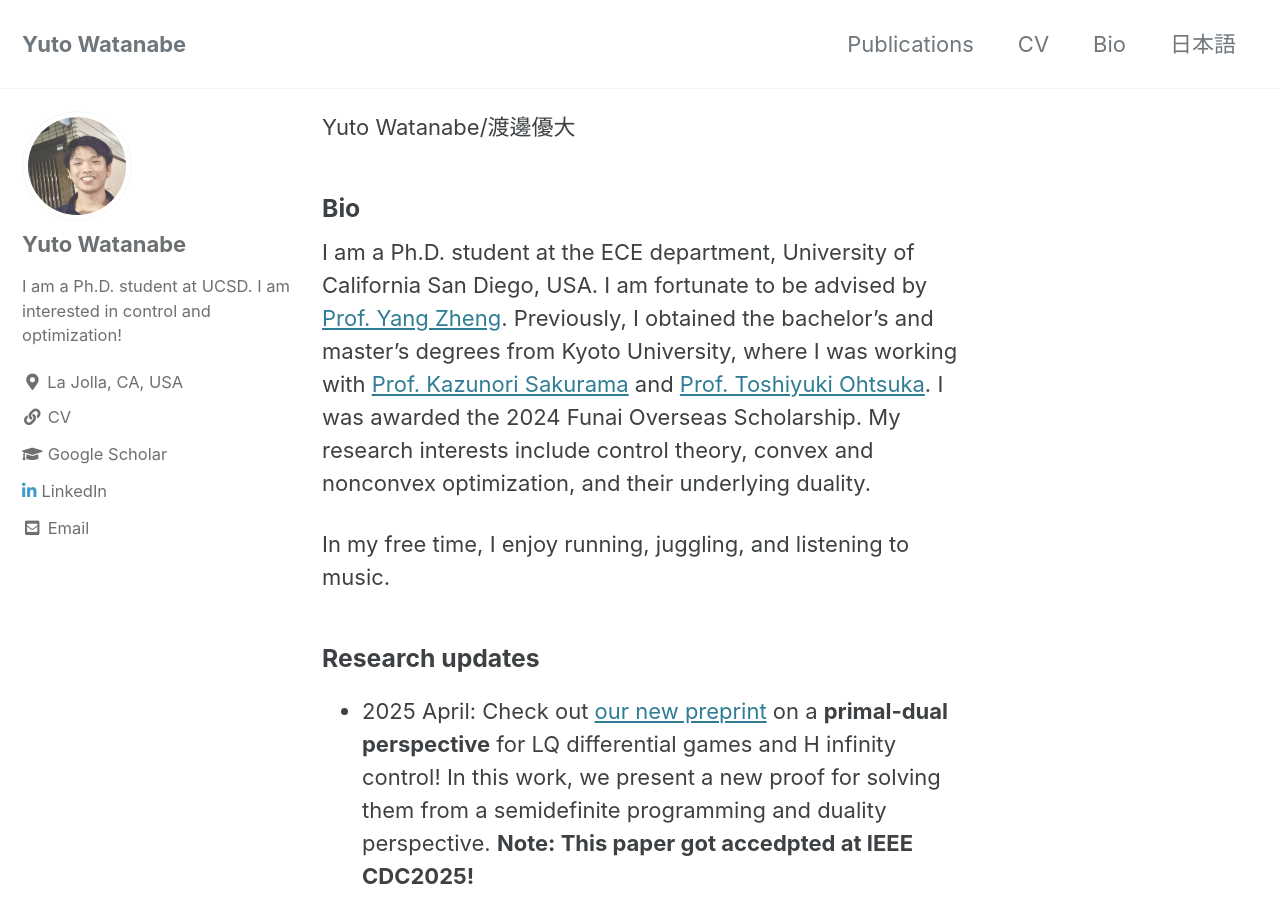
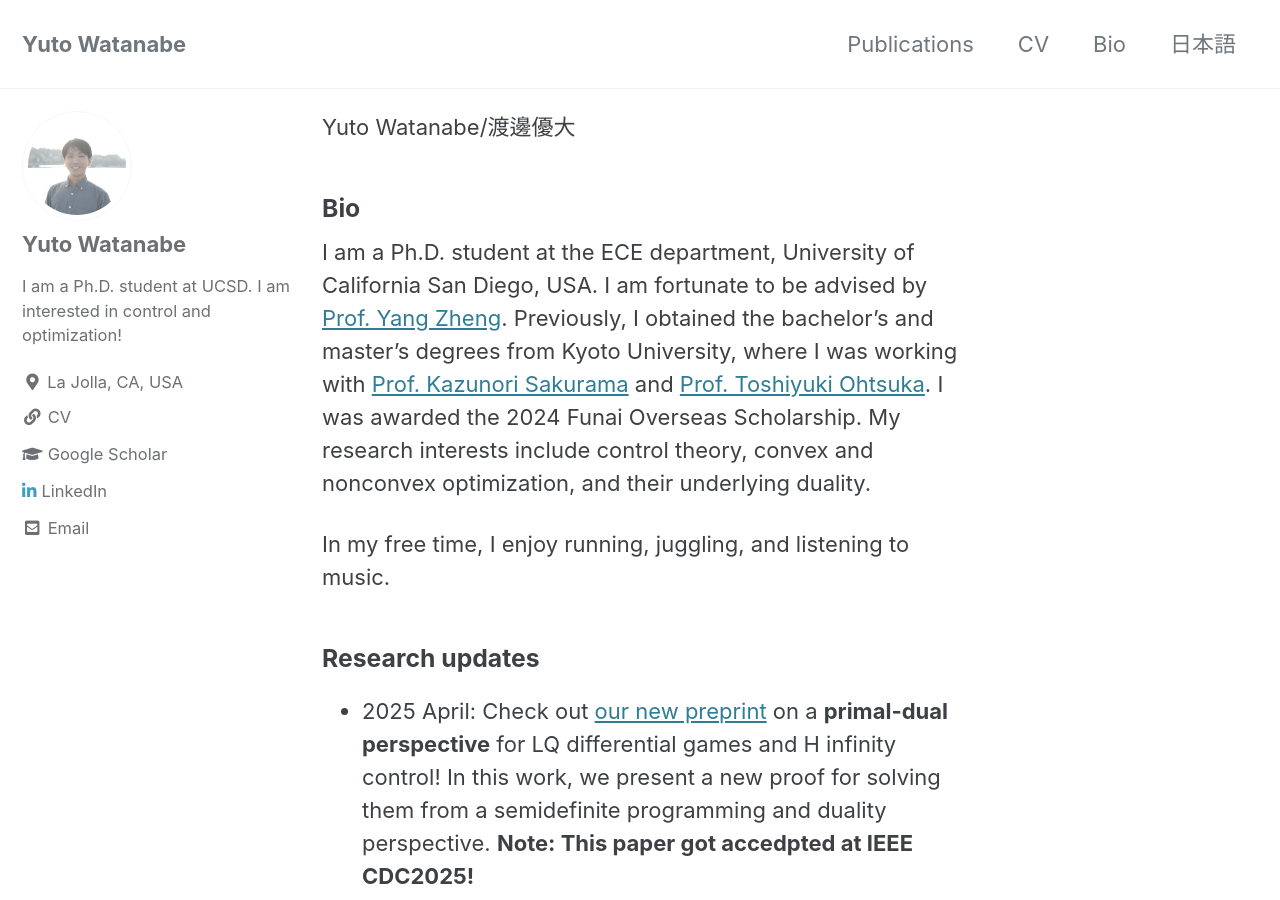
Before and after one commit to WatanabeYuto/watanabeyuto.github.io, a Jekyll site: the page built from index.md, in a window 1280 px wide and 900 px high. Built offline with Jekyll 4.4.1, drawn with Linux system fonts in a browser that asks for light colours; cached includes are drawn as plain includes; the list of posts is cut into pages by our own code.

Commit message:
photo updated

```diff
--- a/_config.yml
+++ b/_config.yml
@@ -105,7 +105,7 @@ analytics:
 # Site Author
 author:
   name             : "Yuto Watanabe"
-  avatar           : "/assets/photo_2024.jpeg"
+  avatar           : "/assets/photo_2025.jpeg"
   bio              : "I am a Ph.D. student at UCSD. I am interested in control and optimization!"
   location         : "La Jolla, CA, USA"
   email            : "y1watanabe@ucsd.edu"
```
Also changed, not shown: assets/photo_2025.jpeg (added).
